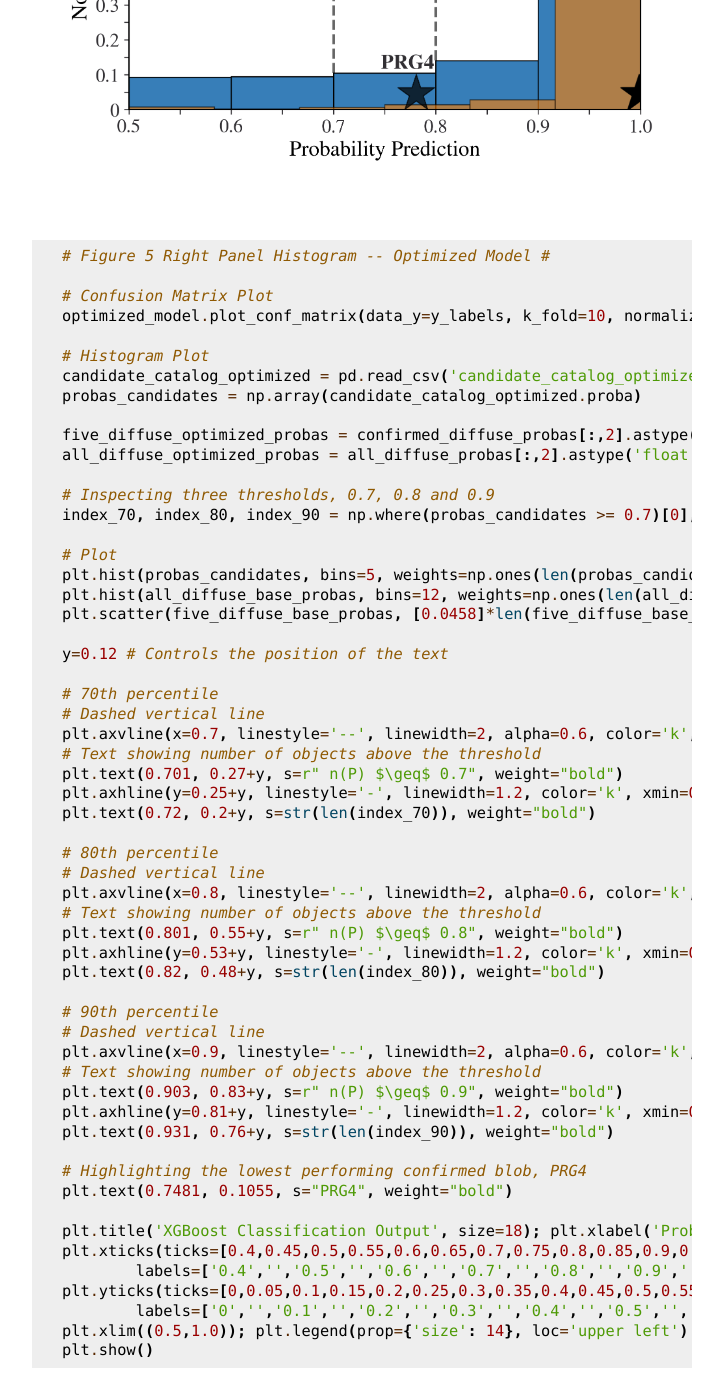
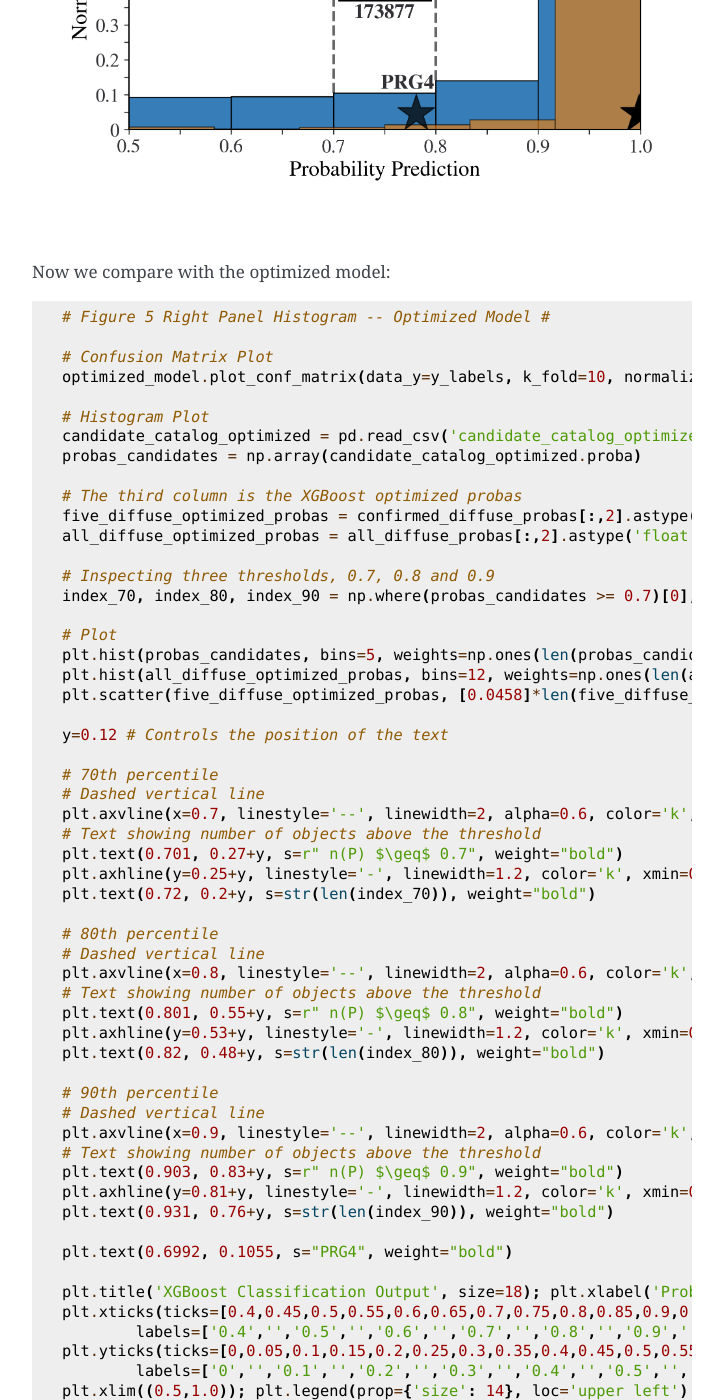
Before and after one commit to Professor-G/pyBIA, a Sphinx documentation site: the page built from docs/source/Figures.rst, in a window 1280 px wide and 1400 px high, scrolled down 16688 px. Shown: the whole window, without its empty margins (388-1111 px from the left). Built offline with Sphinx 7.4.7, drawn with Linux system fonts in a browser that asks for light colours; pages that are not in the unit, such as notebooks, are missing from menus; some of the changed text lies outside the part shown.

Commit message:
updated code

```diff
--- a/docs/source/Figures.rst
+++ b/docs/source/Figures.rst
@@ -7,7 +7,7 @@
 Figure 1
 -----------
 
-The multi-band data for our five confirmed lyman-alpha nebulae can be :download:`downloaded here. <confirmed_diffuse.npy>`
+The multi-band data for our five confirmed lyman-alpha nebulae can be :download:`download here. <confirmed_diffuse.npy>`
 
 To visualize the affect the sigma detection threshold has on the image segmentation object, we used the `plot_three_segm <https://pybia.readthedocs.io/en/latest/autoapi/pyBIA/catalog/index.html#pyBIA.catalog.plot_three_segm>`_ function available in the pyBIA.catalog module.
 
@@ -123,12 +123,12 @@
 	np.savetxt('nsig_scores_Bw', score_data, header="nsigs, RF_scores, XGB_scores")
 	np.savetxt('non_detections_Bw', non_detect_data, header="nsigs, blob_non_detections, other_non_detections")
 
-These two files can be downloaded:
+The two files generated above can be downloaded:
 
 - :download:`nsig_scores_Bw <nsig_scores_Bw>`
 - :download:`non_detections_Bw <non_detections_Bw>`
 
-We can now generate the plots:
+We can now create the plots:
 
 .. code-block:: python
 
@@ -358,7 +358,7 @@
 	frame = pd.concat(frame, axis=0, join='inner')
 	frame.to_csv('Other_Catalog_Master_'+str(sig), chunksize=1000)
 
-This final catalog as genereated above is available for download `here <https://drive.google.com/file/d/16kJ5jyVImp7E8oEEjjUrj4l9vH2JSkCa/view?usp=sharing>`_:
+This final catalog as genereated above is available for download `here <https://drive.google.com/file/d/16kJ5jyVImp7E8oEEjjUrj4l9vH2JSkCa/view?usp=sharing>`_.
 
 Using this catalog, we can now re-load the optimal model to conduct the predictions. As per the analysis conducted for this Figure, the predictions will be made using both the base and optimal model so as to compare the distribution of probability predictions.
 
@@ -564,10 +564,10 @@
 
 These two candidate catalogs are available for download:
 
-- `candidate_catalog_base_xgb <https://drive.google.com/file/d/13r0Qq7r4stemAtffEiEX8w-kQI_RjOKY/view?usp=sharing>`_
-- `candidate_catalog_optimized_xgb <https://drive.google.com/file/d/1IYbSql6xiTB-hGaM_bLp_ygCIKSyfOb_/view?usp=sharing>`_
+- `candidate_catalog_base_xgb <https://drive.google.com/file/d/1IYbSql6xiTB-hGaM_bLp_ygCIKSyfOb_/view?usp=sharing>`_
+- `candidate_catalog_optimized_xgb <https://drive.google.com/file/d/13r0Qq7r4stemAtffEiEX8w-kQI_RjOKY/view?usp=sharing>`_
 
-We can now perform a probability prediction analysis, first with the baseline more (all features, not hyperparameter optimization):
+We can now perform a probability prediction analysis, first with the baseline model (all features, not hyperparameter optimization):
 
 .. code-block:: python
 
@@ -591,6 +591,7 @@
 	confirmed_diffuse_probas = np.loadtxt('LoO_Confirmed_DIFFUSE_xgb', dtype=str)
 	all_diffuse_probas = np.loadtxt('LoO_DIFFUSE_xgb', dtype=str)
 
+	# The second column is the XGBoost baseline probas
 	five_diffuse_base_probas = confirmed_diffuse_probas[:,1].astype('float')
 	all_diffuse_base_probas = all_diffuse_probas[:,1].astype('float')
 
@@ -651,6 +652,8 @@
     :width: 600px
 |
 
+Now we compare with the optimized model:
+
 .. code-block:: python
 
 	# Figure 5 Right Panel Histogram -- Optimized Model #
@@ -662,6 +665,7 @@
 	candidate_catalog_optimized = pd.read_csv('candidate_catalog_optimized_xgb.csv')
 	probas_candidates = np.array(candidate_catalog_optimized.proba)
 
+	# The third column is the XGBoost optimized probas
 	five_diffuse_optimized_probas = confirmed_diffuse_probas[:,2].astype('float')
 	all_diffuse_optimized_probas = all_diffuse_probas[:,2].astype('float')
 
@@ -670,8 +674,8 @@
 
 	# Plot
 	plt.hist(probas_candidates, bins=5, weights=np.ones(len(probas_candidates)) / len(probas_candidates), color='#377eb8', label='Candidates (n='+str(len(probas_candidates))+')')
-	plt.hist(all_diffuse_base_probas, bins=12, weights=np.ones(len(all_diffuse_base_probas)) / len(all_diffuse_base_probas), color='#ff7f00', alpha=0.6, label='DIFFUSE Training (n=865)')
-	plt.scatter(five_diffuse_base_probas, [0.0458]*len(five_diffuse_base_probas), marker='*', c='k', s=800, alpha=0.72, label=r'Confirmed Ly$\alpha$ (n=5)')
+	plt.hist(all_diffuse_optimized_probas, bins=12, weights=np.ones(len(all_diffuse_base_probas)) / len(all_diffuse_base_probas), color='#ff7f00', alpha=0.6, label='DIFFUSE Training (n=865)')
+	plt.scatter(five_diffuse_optimized_probas, [0.0458]*len(five_diffuse_base_probas), marker='*', c='k', s=800, alpha=0.72, label=r'Confirmed Ly$\alpha$ (n=5)')
 
 	y=0.12 # Controls the position of the text
 
@@ -699,8 +703,7 @@
 	plt.axhline(y=0.81+y, linestyle='-', linewidth=1.2, color='k', xmin=0.81, xmax=0.99)
 	plt.text(0.931, 0.76+y, s=str(len(index_90)), weight="bold")
 
-	# Highlighting the lowest performing confirmed blob, PRG4
-	plt.text(0.7481, 0.1055, s="PRG4", weight="bold")
+	plt.text(0.6992, 0.1055, s="PRG4", weight="bold")
 
 	plt.title('XGBoost Classification Output', size=18); plt.xlabel('Probability Prediction', size=16); plt.ylabel('Normalized Counts', size=16)
 	plt.xticks(ticks=[0.4,0.45,0.5,0.55,0.6,0.65,0.7,0.75,0.8,0.85,0.9,0.95,1.],
@@ -708,6 +711,7 @@
 	plt.yticks(ticks=[0,0.05,0.1,0.15,0.2,0.25,0.3,0.35,0.4,0.45,0.5,0.55,0.6,0.65,0.7,0.75,0.8,0.85,0.9,0.95,1.0], size=14,
 		labels=['0','','0.1','','0.2','','0.3','','0.4','','0.5','','0.6','','0.7','','0.8','','0.9','','1.0'])
 	plt.xlim((0.5,1.0)); plt.legend(prop={'size': 14}, loc='upper left')
+	plt.savefig('/Users/daniel/Desktop/Final_Histogram_Optimized.png', bbox_inches='tight', dpi=300)
 	plt.show()
 
 .. figure:: _static/Ensemble_Confusion_Matrix_Optimized.png
@@ -822,6 +826,12 @@
 
 	# Will also save the five confirmed blobs
 	obj_names_5 = np.loadtxt('/Users/daniel/Desktop/Folders/pyBIA/pyBIA/data/obj_name_5', dtype=str)
+
+	# Saving images as 120x120 pix
+	image_size = 120
+
+	# Setting the apertures for the background subtraction, approximated using the sigma-clipped median within annuli of 20 and 35 pixel radii
+	annulus_apertures = CircularAnnulus((int(image_size/2),int(image_size/2)), r_in=20, r_out=35)
 
 	for field_name in np.unique(sample['field_name']):
 		# Load the B and R broadband data
```
Also changed, not shown: other parts of docs/source/Figures.rst (+7 -7 lines), docs/source/_static/Final_Histogram_Optimized.png.
